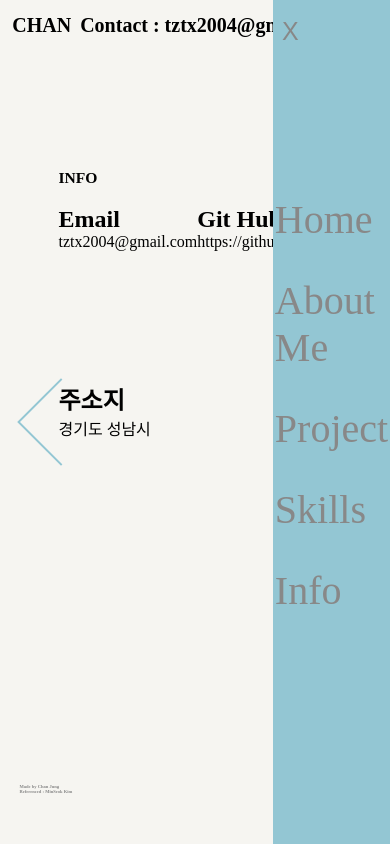
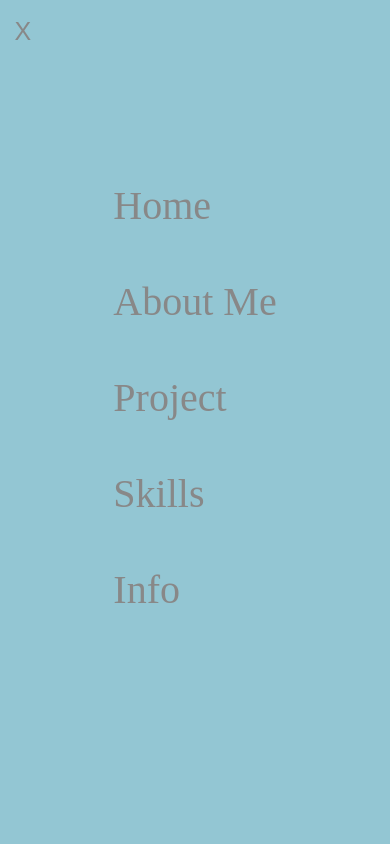
Before and after one commit to tztx2004/portfolio_project, a React (Create React App) app in the folder portfolio_app/: page / in a window 390 px wide. Both pictures are taken after a click on the element 365 px from the left and 18 px from the top of the page. Built offline with nearby package versions, Linux system fonts and the light colour scheme; a web font is replaced by a local one.

Commit message:
반응형

```diff
--- a/portfolio_app/src/components/AboutMe.tsx
+++ b/portfolio_app/src/components/AboutMe.tsx
@@ -39,6 +39,25 @@ const AboutWrap = styled.div`
     }
     .txtObj p{
         font-size: 1vw;
+    }
+
+    @media screen and (max-width: 900px){
+        flex-direction: column;
+        .year_part{
+            margin: 0;
+        }
+        .txt_title>h2{
+            font-size: 3.2vw;
+        }
+        .txt_sum{
+            margin-top: 7vh;
+        }
+        .txtObj h3{
+            font-size: 2.5vw;
+        }
+        .txtObj p{
+            font-size: 1.7vw;
+        }
     }
 `
 
--- a/portfolio_app/src/components/Info.tsx
+++ b/portfolio_app/src/components/Info.tsx
@@ -12,10 +12,12 @@ const InfoWrap = styled.div`
         width: 70%;
         height: 60%;
         animation: fadein .8s;
-
         >h2{
             font-size: 4vw;
             margin-bottom: 5%;
+            @media screen and (max-width: 600px){
+                font-size: 10vw;
+            }
         }
         >div{
             width: 100%;
@@ -24,9 +26,14 @@ const InfoWrap = styled.div`
             grid-template-columns: repeat(2, minmax(auto, 1fr));
             box-sizing: border-box;
             padding: 2% 0%;
+
+            @media screen and (max-width: 600px){
+                grid-template-columns: repeat(1, minmax(auto, 1fr));
+            }
         }
 
     }
+
 `;
 
 const Info = ()=>{
--- a/portfolio_app/src/components/Navbtn.tsx
+++ b/portfolio_app/src/components/Navbtn.tsx
@@ -20,6 +20,12 @@ const Btn = styled.div<NavbtnType>`
 
     transform: translateY(-50%) rotate(${props=>props.direction ==="left"? '45': '225'}deg);
     cursor: pointer;
+
+    @media screen and (max-width: 500px){
+        ${props=>props.direction}: 20px;
+        width: 30px;
+        height: 30px;
+    }
 `;
 
 const Navbtn = ({direction, page, onClick}:NavbtnType)=>{
--- a/portfolio_app/src/components/Project.tsx
+++ b/portfolio_app/src/components/Project.tsx
@@ -136,6 +136,53 @@ const ProjectWrap = styled.div`
     .right_container img:hover {
         transform: scale(1.02);
     }
+
+    @media screen and (max-width: 750px){
+        .header{
+            flex-direction: column-reverse
+        }
+        .numSliderPart{
+            font-size: 2.5vw;
+        }
+        .right_container {
+            width: 60%;
+            margin: 0 auto;
+        }
+        .left_container{
+            width: 80%;
+            margin: 0 auto;
+            margin-top: 15px;
+            text-align: center;
+            >h3{
+                font-size: 2vw;
+            }
+            .stack_container{
+                margin: 0 auto;
+
+            }
+        }
+        .desc{
+            margin: 0 auto;
+            margin-top: 5%;
+        }
+    }
+
+    @media screen and (max-width: 450px){
+        .left_container{
+            >h2{
+                font-size: 5vw;
+            }
+        }
+        .numSliderPart{
+            font-size: 3.2vw;
+        }
+        .right_container{
+            width: 80%;
+        }
+        .desc p{
+            font-size: 3vw;
+        }
+    }
 `;
 
 
--- a/portfolio_app/src/components/Skills.tsx
+++ b/portfolio_app/src/components/Skills.tsx
@@ -28,6 +28,7 @@ const SkillPart = styled.div`
             width: 45%;
             background: url(./images/skills.png) no-repeat center/cover;
             background-size: 80%;
+            background-position-y: 10%;
         }
 
         .right_box{
@@ -56,6 +57,48 @@ const SkillPart = styled.div`
                 height: 100%;
                 position: absolute;
                 background: var(--blueC);
+            }
+        }
+
+        @media screen and (max-width: 800px){
+            height: 80%;
+
+            .skill_content_part{
+                flex-direction: column;
+                align-items: center;
+                .left_box{
+                    aspect-ratio: 1/1;
+                }
+            }
+            .right_box{
+                width: 80%;
+                >h2{
+                    font-size: 2.7vw;
+                }
+                .tagbox{
+                    font-size: 1.5vw;
+                }
+                .item h3{
+                    font-size: 2vw;
+                }
+            }
+        }
+
+        @media screen and (max-width: 500px){
+            .left_box{
+                width: 80%;
+            }
+            .skill_content_part{
+                justify-content: center;
+            }
+            .right_box{
+                >h2{
+                    font-size: 5vw;
+                }
+                .item h3{
+                    font-size: 3vw;
+                }
+
             }
         }
     }
--- a/portfolio_app/src/components/Top.tsx
+++ b/portfolio_app/src/components/Top.tsx
@@ -1,4 +1,4 @@
-import React, { Dispatch, SetStateAction, useEffect, useState } from "react";
+import React, { Dispatch, MouseEvent, SetStateAction, useEffect, useState } from "react";
 
 import "../style/top.css";
 
@@ -7,16 +7,23 @@ export interface PropsTop {
     mail: string;
     navbar: string[];
     theme?: string;
+    setPage: React.Dispatch<React.SetStateAction<number>>
 }
 
 type Navbar = {
     navbar: string[]
     navSt: boolean
     setNavSt: Dispatch<SetStateAction<boolean>>
-
+    setPage: React.Dispatch<React.SetStateAction<number>>
 }
 
-function NavBar({ navbar, navSt, setNavSt } :Navbar){
+function NavBar({ navbar, navSt, setNavSt, setPage } :Navbar){
+
+    const handleclick = (e:MouseEvent, i:number)=>{
+        e.preventDefault();
+        setPage(i)
+        setNavSt(false);
+    }
 
     return(
         <div className="navBar">
@@ -26,7 +33,7 @@ function NavBar({ navbar, navSt, setNavSt } :Navbar){
                     {
                         navbar.map((x, i) => (
                             <li key={i}>
-                                <a href="#">{x}</a>
+                                <a href="#" onClick={(e)=>handleclick(e, i+1)}>{x}</a>
                             </li>
                         ))
                     }
@@ -39,7 +46,7 @@ function NavBar({ navbar, navSt, setNavSt } :Navbar){
 
 
 export default function Top(props: PropsTop): JSX.Element {
-    const { logo, mail, navbar, theme } = props;
+    const { logo, mail, navbar, theme, setPage } = props;
 
     // 네비게이션 버튼 활성화 변수
     const [navSt, setNavSt] = useState<boolean>(false)
@@ -59,7 +66,7 @@ export default function Top(props: PropsTop): JSX.Element {
                     <span></span>
                 </div>
             </div>
-            {navSt && <NavBar navbar={props.navbar} navSt={navSt} setNavSt={setNavSt} />}
+            {navSt && <NavBar navbar={props.navbar} navSt={navSt} setNavSt={setNavSt} setPage={setPage} />}
         </div>
     );
 }
--- a/portfolio_app/src/pages/Main.tsx
+++ b/portfolio_app/src/pages/Main.tsx
@@ -7,11 +7,11 @@ import About from "../components/AboutMe";
 import Project from "../components/Project";
 import Skills from "../components/Skills";
 import Info from "../components/Info";
-import Ref from "../components/Ref";
+import Ref from "../components/ref";
 
 
 const Main = ()=>{
-    let [page, setPage] = useState<number>(5)
+    let [page, setPage] = useState<number>(1)
 
     const slide = (e: MouseEvent) => {
         let target = e.currentTarget;
@@ -30,13 +30,16 @@ const Main = ()=>{
                 mail='tztx2004@gmail.com'
                 navbar = {["Home","About Me","Project","Skills","Info"]}
                 theme = {page===2 || page===4 || page===5 ? "light":""}
+                setPage = {setPage}
             />
-            {page<5 && <Navbtn direction="right" page={page} onClick={(e: MouseEvent)=>slide(e)} />}
-            {page>1 && <Navbtn direction="left" page={page} onClick={slide} />}
+            {page<5 &&
+                <Navbtn direction="right" page={page} onClick={(e: MouseEvent)=>slide(e)} />}
+            {page>1 &&
+                <Navbtn direction="left" page={page} onClick={slide} />}
 
             {page === 1 && <Home />}
-            {page === 2  && <About/>}
-            {page === 3  && <Project/>}
+            {page === 2  && <About />}
+            {page === 3  && <Project />}
             {page === 4  && <Skills />}
             {page === 5  && <Info />}
 
--- a/portfolio_app/src/style/home.css
+++ b/portfolio_app/src/style/home.css
@@ -46,3 +46,44 @@
     font-size: 1.2vw;
     color: #F6F5F1;
 }
+
+@media screen and (max-width: 800px) {
+    .homeWrap{
+        flex-direction: column;
+        gap: 0;
+    }
+    .homeImg{
+        width: 45%;
+    }
+    .homeTxt{
+        width: 45%;
+        height: 200px;
+    }
+    .homeTxt h2{
+        font-size: 4vw;
+    }
+    .homeTxt h1{
+        font-size: 4vw;
+    }
+    .homeTxt h3{
+        font-size: 2vw;
+    }
+}
+
+@media screen and (max-width: 450px) {
+    .homeImg{
+        width: 70%;
+    }
+    .homeTxt{
+        width: 70%;
+    }
+    .homeTxt h2{
+        font-size: 6vw;
+    }
+    .homeTxt h1{
+        font-size: 6vw;
+    }
+    .homeTxt h3{
+        font-size: 4vw;
+    }
+}
--- a/portfolio_app/src/style/top.css
+++ b/portfolio_app/src/style/top.css
@@ -56,6 +56,15 @@
     width: 30%;
     height: 100%;
 }
+@media screen and (max-width: 700px) {
+    .navBar{
+        width: 100%;
+    }
+    .hambtn{
+        gap: 5px;
+        justify-content: normal;
+    }
+}
 .nav_wrap{
     width: 100%;
     top: 0;
@@ -102,6 +111,7 @@
 }
 .navBar>.nav_wrap>ul>li{
     margin-bottom: 30%;
+    white-space: nowrap;
 }
 .navBar a{
     font-size: 40px;
@@ -110,3 +120,18 @@
 .navBar a:hover{
     color: #eee;
 }
+
+
+@media screen and (max-width: 500px) {
+    .topBar{
+        height: 40%;
+        font-size: 4vw;
+        gap: 70%;
+        margin-top: 15px;
+        justify-content: center;
+        align-items: center
+    }
+    .mail{
+        display: none;
+    }
+}
```
